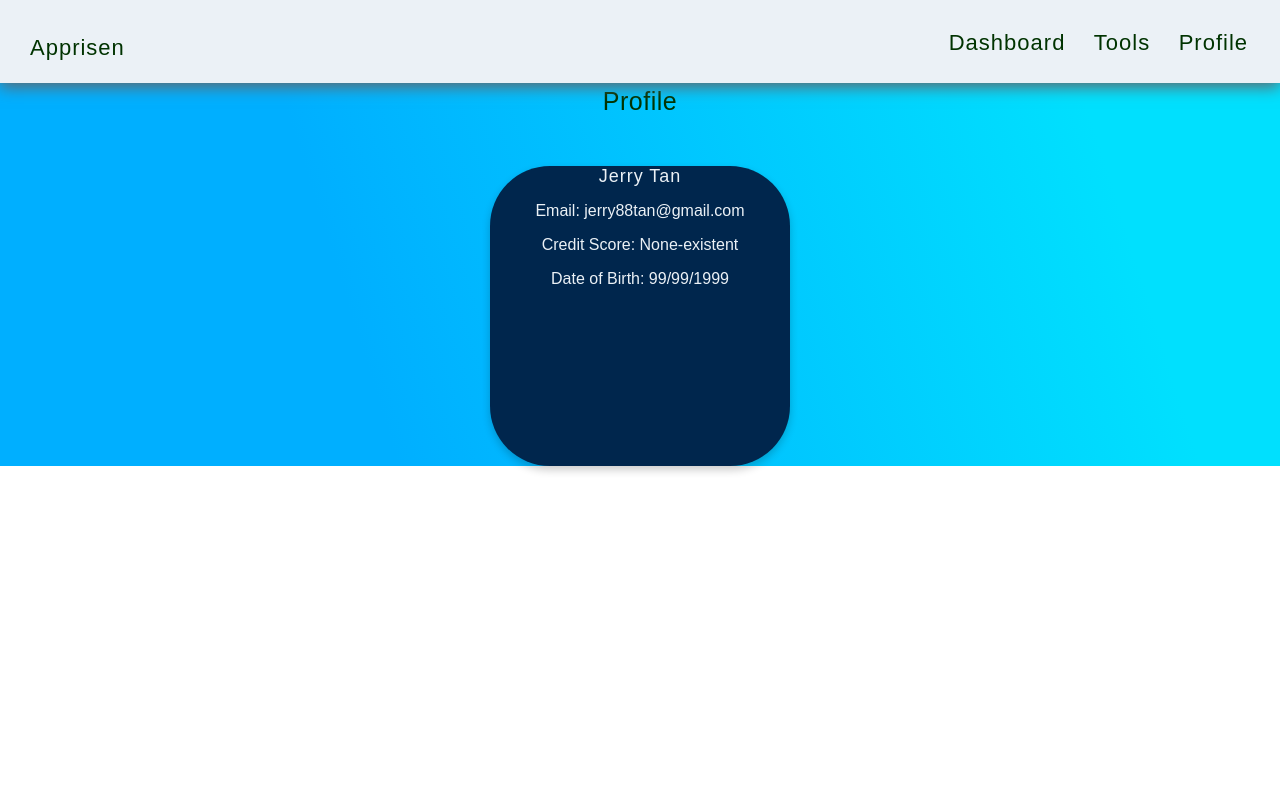
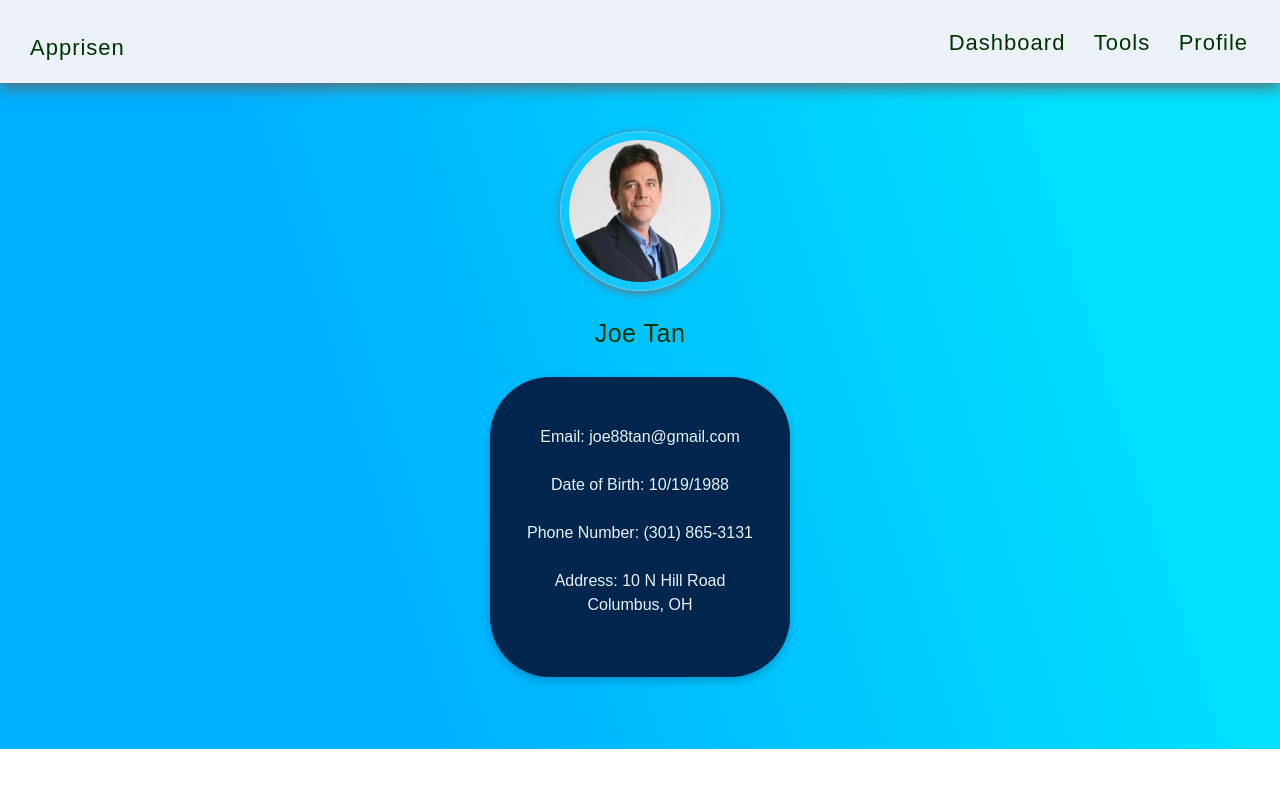
Before and after one commit to Columbus19/team-8, a Flask app: page /profile in a window 1280 px wide. Run offline with Flask 2, Linux system fonts and the light colour scheme.

Commit message:
Features

```diff
--- a/static/css/main.css
+++ b/static/css/main.css
@@ -304,6 +304,14 @@ nav {
   }
 }
 
+#rcorners1 {
+  border-radius: 25px;
+  background: #73AD21;
+  padding: 20px;
+  width: 200px;
+  height: 150px;
+}
+
 #currently {
 	font-size: 18px;
 	font-weight: normal;
--- a/templates/chart.html
+++ b/templates/chart.html
@@ -3,7 +3,6 @@
 <link rel="stylesheet" href="static/css/main.css" />
 
 <div class="masthead">
-    <img src="img_lights.jpg" alt="Lights" class="w3-image">
     <div class="heading"><a href="/">Apprisen</a></div>
     <nav>
         <div class="tab">
--- a/templates/profile.html
+++ b/templates/profile.html
@@ -1,5 +1,7 @@
 <!DOCTYPE html>
 <html>
+<head>
+
 <link rel="stylesheet" href="static/css/main.css" />
 
 <div class="masthead">
@@ -16,8 +18,7 @@
         </div>
     </nav>
 </div>
-<head>
-<link rel="stylesheet" href="https://cdnjs.cloudflare.com/ajax/libs/font-awesome/4.7.0/css/font-awesome.min.css">
+
 <style>
 .card {
   box-shadow: 0 4px 8px 0 rgba(0, 0, 0, 0.2);
@@ -45,17 +46,35 @@ button:hover, a:hover {
 </style>
 </head>
 <body>
+<br><br>
 
-<h2 style="text-align:center; font-size: 25px">Profile</h2>
+<img class="marginauto" src="images/new.jpeg" alt=""
+        style=
+        "width: 10em;
+        height: 10em;
+        border: solid 1px rgba(255, 255, 255, 0.25);
+        border-radius: 100%;
+        background-color: rgba(255, 255, 255, 0.075);
+        padding: 0.5em;
+        margin: auto;
+        box-shadow: 0px 2px 8px #6c757d;"/>
+<br>
+<h2 style="text-align:center; font-size: 25px">Joe Tan</h2><br>
 
-<div class="card" style="background-color: #00264D">
-	<div class='content' style="margin-top: 45px">
-  <h1>Jerry Tan</h1>
-  <p>Email: jerry88tan@gmail.com</p>
-  <p>Credit Score: None-existent</p>
-  <p>Date of Birth: 99/99/1999</p>
+<div class="card" style="background-color: #00264D" style="width: 10rem;">
+<br><br>
+<p style="display: inline; text-align: center; margin: auto">Email: joe88tan@gmail.com</p>
+<br><br>
+<p style="display: inline; text-align: center; margin: auto">Date of Birth: 10/19/1988</p>
+<br><br>
+<p style="display: inline; text-align: center; margin: auto">Phone Number: (301) 865-3131</p>
+<br><br>
+<p style="display: inline; text-align: center; margin: auto">Address:  10 N Hill Road</p><br>
+<p style="display: inline; text-align: center; margin: auto">Columbus, OH</p>
+<br><br>
+<br><br>
 </div>
-</div>
+<br><br><br>
 
 </body>
 </html>
```
Also changed, not shown: images/new.jpeg (renamed from images/methode-times-prodmigration-web-bin-bad352e4-6e9d-32e9-a5c5-dd2ae7262641.jpeg).
